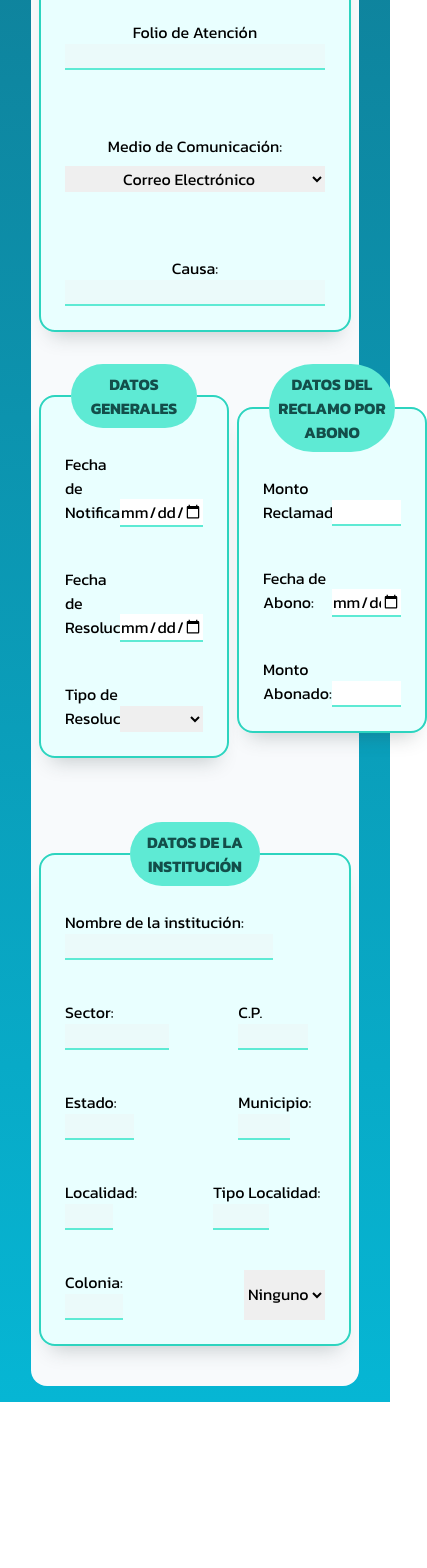
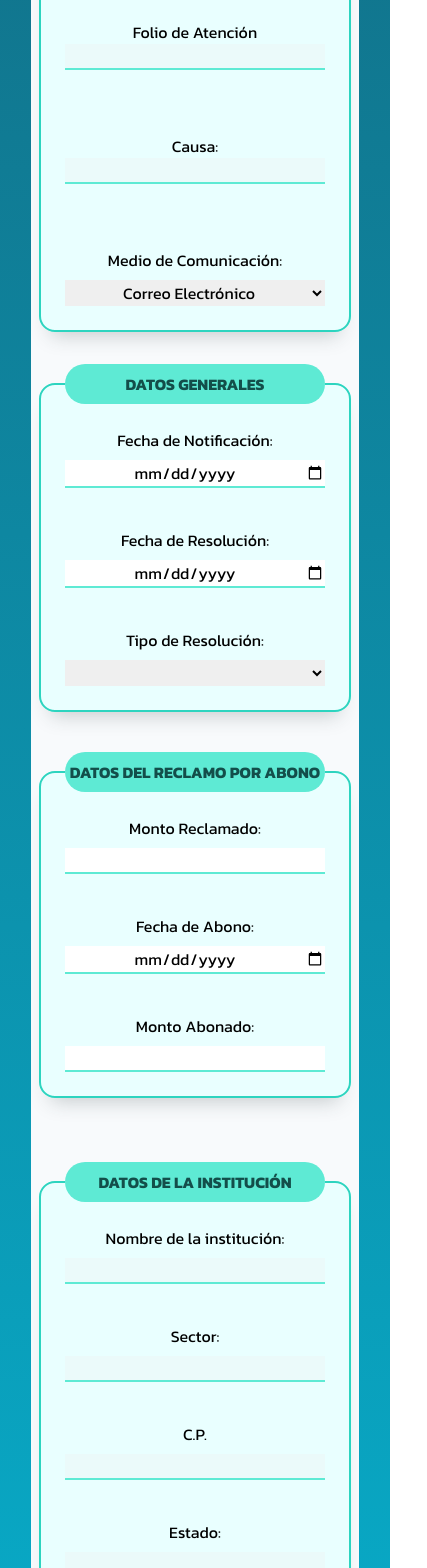
Before and after one commit to EmyRub/condusefApp, a React (Vite) app: page /condusefApp/quejas in a window 390 px wide. Shown: the part 2560-4128 px from the top of the page, 427 px wide, since content can reach past the window. Before the commit the page ends 3962 px from the top, so only its background shows below. Built offline with nearby package versions, Linux system fonts and the light colour scheme.

Commit message:
responsive reune

```diff
--- a/src/components/Forms/ReuneForm.tsx
+++ b/src/components/Forms/ReuneForm.tsx
@@ -67,10 +67,10 @@ export default function ReuneForm() {
                         </div>
                     </div>
 
-                    <div className="basis-full lg:basis-1/2">
+                    <div className="basis-full lg:basis-5/12">
                         <label htmlFor="typePer" className="w-full lg:w-36 text-center lg:text-left mb-2 lg:mb-0">Tipo de Persona:</label>
 
-                        <select name="typePer" id="typePer" className="w-full lg:w-1/2 text-center lg:text-left">
+                        <select name="typePer" id="typePer" className="w-full lg:w-2/5 text-center lg:text-left">
                             <option value="">Física</option>
                         </select>
                     </div>
@@ -78,10 +78,9 @@ export default function ReuneForm() {
                     <div className="basis-full lg:basis-5/12">
                         <label htmlFor="pori" className="w-full lg:w-12 text-center lg:text-left">PORI:</label>
                         <input type="checkbox" name="pori" id="pori" className='lg:w-12 w-full' />
-
                     </div>
 
-                    <div className="basis-full lg:basis-1/2">
+                    <div className="basis-full lg:basis-5/12">
                         <label htmlFor="exg" className="w-full lg:w-40 text-center lg:text-left">Si es del extranjero:</label>
                         <input type="checkbox" name="exg" id="exg" className='w-full lg:w-12' />
                     </div>
@@ -89,108 +88,108 @@ export default function ReuneForm() {
                 </div>
             </fieldset>
 
-            <fieldset className='p-6 xl:p-12'>
+            <fieldset className='p-6 lg:p-12'>
 
-                <legend className='w-full md:w-1/2 xl:px-4'>Datos de Comunicación</legend>
+                <legend className='w-full md:w-1/2 lg:px-4'>Datos de Comunicación</legend>
 
                 <div className="flex justify-between flex-wrap gap-y-16 gap-x-2">
 
-                    <div className="basis-full lg:basis-1/4">
+                    <div className="basis-full lg:basis-44">
                         <label htmlFor="mes" className="w-full lg:w-12 text-center lg:text-left">Mes:</label>
-                        <input id="mes" type="number" className="w-full lg:w-4/6" readOnly disabled />
+                        <input id="mes" type="number" className="w-full lg:w-32" readOnly disabled />
                     </div>
 
-                    <div className="basis-full lg:basis-2/6">
+                    <div className="basis-full lg:basis-72">
                         <label htmlFor="FReg" className="w-full lg:w-36 text-center lg:text-left mb-2 lg:mb-0">Fecha de Registro:</label>
-                        <input type="date" name="FReg" id="FReg" className="w-full lg:w-1/2 text-center" />
+                        <input type="date" name="FReg" id="FReg" className="w-full lg:w-36 text-center" />
                     </div>
 
-                    <div className="basis-full lg:basis-2/6">
+                    <div className="basis-full lg:basis-72">
                         <label htmlFor="FeAtn" className="w-full lg:w-36 text-center lg:text-left mb-2 lg:mb-0">Fecha de Atención</label>
-                        <input type="date" name="FeAtn" id="FeAtn" className="w-full lg:w-1/2 text-center" />
+                        <input type="date" name="FeAtn" id="FeAtn" className="w-full lg:w-36 text-center" />
                     </div>
 
-                    <div className="basis-full lg:basis-1/3">
+                    <div className="basis-full lg:basis-72">
                         <label htmlFor="eReg" className="w-full lg:w-36 text-center lg:text-left mb-2 lg:mb-0">Estado de registro</label>
 
-                        <select name="eReg" id="eReg" className="w-full lg:w-1/2 text-center">
+                        <select name="eReg" id="eReg" className="w-full lg:w-36 text-center">
                             <option value="">Concluido</option>
                         </select>
                     </div>
 
-                    <div className="basis-full lg:basis-2/6">
+                    <div className="basis-full lg:basis-72">
                         <label htmlFor="nAtn" className="w-full lg:w-36 text-center lg:text-left mb-2 lg:mb-0">Nivel de Atención:</label>
 
-                        <select name="nAtn" id="nAtn" className="w-full lg:w-1/2 text-center">
+                        <select name="nAtn" id="nAtn" className="w-full lg:w-36 text-center">
                             <option value="">Vía Eletrónica</option>
                         </select>
                     </div>
 
-                    <div className="basis-full lg:basis-1/4">
+                    <div className="basis-full lg:basis-64">
                         <label htmlFor="queja" className="w-full lg:w-28 text-center lg:text-left mb-2 lg:mb-0">Tipo de Queja</label>
 
-                        <select name="queja" id="queja" className="w-full lg:w-5/12 text-center">
+                        <select name="queja" id="queja" className="w-full lg:w-36 text-center">
                             <option value="">Consulta</option>
                         </select>
                     </div>
 
-                    <div className="basis-full lg:basis-1/3">
+                    <div className="basis-full lg:basis-72">
                         <label htmlFor="nProd" className="w-full lg:w-40 text-center lg:text-left mb-2 lg:mb-0">Número de Producto:</label>
 
-                        <select name="nProd" id="nProd" className="w-full lg:w-5/12 text-center">
+                        <select name="nProd" id="nProd" className="w-full lg:w-32 text-center">
                             <option value="">14653216</option>
                         </select>
                     </div>
 
-                    <div className="basis-full lg:basis-2/6">
+                    <div className="basis-full lg:basis-72">
                         <label htmlFor="foConduf" className="w-full lg:w-28 text-center lg:text-left">Folio condusef:</label>
-                        <input type="number" name="foConduf" id="foConduf" className="w-full lg:w-3/5" readOnly disabled />
+                        <input type="number" name="foConduf" id="foConduf" className="w-full lg:w-44" readOnly disabled />
                     </div>
 
-                    <div className="basis-full lg:basis-1/4">
+                    <div className="basis-full lg:basis-56">
                         <label htmlFor="FoAtn" className="w-full lg:w-32 text-center lg:text-left">Folio de Atención</label>
-                        <input type="number" name="FoAtn" id="FoAtn" className="w-full lg:w-1/3" readOnly disabled />
+                        <input type="number" name="FoAtn" id="FoAtn" className="w-full lg:w-24" readOnly disabled />
                     </div>
 
+                    <div className="basis-full lg:basis-72">
+                        <label htmlFor="causa" className="w-full lg:w-12 text-center lg:text-left">Causa:</label>
+                        <input type="number" name="causa" id="causa" className="w-full lg:w-48" readOnly disabled />
+                    </div>
 
-                    <div className="basis-full lg:basis-1/2">
+                    <div className="basis-full lg:basis-96">
                         <label htmlFor="mCom" className="w-full lg:w-48 text-center lg:text-left mb-2 lg:mb-0">Medio de Comunicación:</label>
 
-                        <select name="mCom" id="mCom" className="w-full lg:w-1/2 text-center">
+                        <select name="mCom" id="mCom" className="w-full lg:w-48 text-center">
                             <option value="">Correo Electrónico</option>
                         </select>
                     </div>
 
-                    <div className="basis-full lg:basis-5/12">
-                        <label htmlFor="causa" className="w-full lg:w-12 text-center lg:text-left">Causa:</label>
-                        <input type="number" name="causa" id="causa" className="w-full lg:w-10/12" readOnly disabled />
-                    </div>
 
                 </div>
 
             </fieldset>
 
-            <div className="flex gap-2 justify-between items-start mb-8">
+            <div className="flex flex-col lg:flex-row gap-2 justify-between items-start mb-8">
 
-                <fieldset className="basis-1/2 p-6 xl:p-12">
+                <fieldset className="p-6 lg:p-12 lg:basis-1/2">
 
-                    <legend className='w-11/12'>Datos Generales</legend>
+                    <legend className='w-full lg:w-11/12 lg:px-4'>Datos Generales</legend>
 
                     <div className="flex justify-between flex-wrap gap-y-10 gap-x-1">
 
                         <div className="basis-full">
-                            <label htmlFor="fnot" className="w-2/5">Fecha de Notificación:</label>
-                            <input type="date" name="fnot" id="fnot" className="w-3/5" />
+                            <label htmlFor="fnot" className="w-full lg:w-2/5 text-center lg:text-left mb-2">Fecha de Notificación:</label>
+                            <input type="date" name="fnot" id="fnot" className="w-full lg:w-3/5 text-center" />
                         </div>
 
                         <div className="basis-full">
-                            <label htmlFor="freso" className="w-2/5">Fecha de Resolución:</label>
-                            <input type="date" name="freso" id="freso" className="w-3/5" />
+                            <label htmlFor="freso" className="w-full lg:w-2/5 text-center lg:text-left mb-2">Fecha de Resolución:</label>
+                            <input type="date" name="freso" id="freso" className="w-full lg:w-3/5 text-center" />
                         </div>
 
                         <div className="basis-full">
-                            <label htmlFor="tre" className="w-2/5">Tipo de Resolución:</label>
-                            <select name="tre" id="tre" className="w-3/5">
+                            <label htmlFor="tre" className="w-full lg:w-2/5 text-center lg:text-left mb-2">Tipo de Resolución:</label>
+                            <select name="tre" id="tre" className="w-full lg:w-3/5 text-center">
                                 <option value=""></option>
                             </select>
                         </div>
@@ -198,79 +197,82 @@ export default function ReuneForm() {
                     </div>
                 </fieldset>
 
-                <fieldset className="basis-1/2 p-6 xl:p-12">
-                    <legend className="w-11/12">Datos del Reclamo por Abono</legend>
+                <fieldset className="p-6 lg:p-12 lg:basis-1/2">
+
+                    <legend className="w-full lg:w-11/12 lg:px-4">Datos del Reclamo por Abono</legend>
+
                     <div className="flex justify-between flex-wrap gap-y-10 gap-x-1">
 
                         <div className="basis-full">
-                            <label htmlFor="montRe" className="w-1/2">Monto Reclamado:</label>
-                            <input type="number" name="montRe" id="montRe" className="w-1/2" />
+                            <label htmlFor="montRe" className="w-full lg:w-1/2 text-center lg:text-left mb-2">Monto Reclamado:</label>
+                            <input type="number" name="montRe" id="montRe" className="w-full lg:w-1/2 text-center" />
                         </div>
 
                         <div className="basis-full">
-                            <label htmlFor="fAbon" className="w-1/2">Fecha de Abono:</label>
-                            <input type="date" name="fAbon" id="fAbon" className="w-1/2" />
+                            <label htmlFor="fAbon" className="w-full lg:w-1/2 text-center lg:text-left mb-2">Fecha de Abono:</label>
+                            <input type="date" name="fAbon" id="fAbon" className="w-full lg:w-1/2 text-center" />
                         </div>
 
                         <div className="basis-full">
-                            <label htmlFor="mAbo" className="w-1/2">Monto Abonado:</label>
-                            <input type="number" name="mAbo" id="mAbo" className="w-1/2" />
+                            <label htmlFor="mAbo" className="w-full lg:w-1/2 text-center lg:text-left mb-2">Monto Abonado:</label>
+                            <input type="number" name="mAbo" id="mAbo" className="w-full lg:w-1/2 text-center" />
                         </div>
                     </div>
                 </fieldset>
 
             </div>
 
-            <fieldset className='p-6 xl:p-12'>
+            <fieldset className='p-6 lg:p-12 lg:basis-1/2'>
 
-                <legend className='w-1/2'>Datos de la institución</legend>
+                <legend className='w-full md:w-1/2 lg:px-4'>Datos de la institución</legend>
 
                 <div className="flex justify-between flex-wrap gap-y-10 gap-x-1">
 
                     <div className="basis-full">
-                        <label htmlFor="inst" className="w-46">Nombre de la institución:</label>
-                        <input id="inst" type="text" className="w-4/5" readOnly disabled />
+                        <label htmlFor="inst" className="w-full lg:w-1/5 text-center lg:text-left mb-2">Nombre de la institución:</label>
+                        <input id="inst" type="text" className="w-full lg:w-4/5" readOnly disabled />
                     </div>
 
-                    <div className="basis-1/2">
-                        <label htmlFor="sect" className="w-14">Sector:</label>
-                        <input type="text" name="sect" id="sect" className="w-4/5" readOnly disabled />
+                    <div className="basis-full lg:basis-4/6">
+                        <label htmlFor="sect" className="w-full lg:w-14 text-center lg:text-left mb-2">Sector:</label>
+                        <input type="text" name="sect" id="sect" className="w-full lg:w-4/5" readOnly disabled />
                     </div>
 
-                    <div className="basis-1/3">
-                        <label htmlFor="cp" className="w-8">C.P.</label>
-                        <input type="text" name="cp" id="cp" className="w-4/5" readOnly disabled />
+                    <div className="basis-full lg:basis-48">
+                        <label htmlFor="cp" className="w-full lg:w-8 text-center lg:text-left mb-2">C.P.</label>
+                        <input type="text" name="cp" id="cp" className="w-full lg:w-32" readOnly disabled />
                     </div>
 
-                    <div className="basis-1/3">
-                        <label htmlFor="edo" className="w-14">Estado:</label>
-                        <input type="text" name="edo" id="edo" className="w-4/5" readOnly disabled />
+                    <div className="basis-full lg:basis-60">
+                        <label htmlFor="edo" className="w-full lg:w-14 text-center lg:text-left mb-2">Estado:</label>
+                        <input type="text" name="edo" id="edo" className="w-full lg:w-36" readOnly disabled />
                     </div>
 
-                    <div className="basis-1/3">
-                        <label htmlFor="muni" className="w-20">Municipio:</label>
-                        <input type="text" name="muni" id="muni" className="w-3/5" readOnly disabled />
+                    <div className="basis-full lg:basis-60">
+                        <label htmlFor="muni" className="w-full lg:w-20 text-center lg:text-left mb-2">Municipio:</label>
+                        <input type="text" name="muni" id="muni" className="w-full lg:w-36" readOnly disabled />
                     </div>
 
-                    <div className="basis-1/4">
-                        <label htmlFor="loc" className="w-20">Localidad:</label>
-                        <input type="text" name="loc" id="loc" className="w-3/5" readOnly disabled />
+                    <div className="basis-full lg:basis-60">
+                        <label htmlFor="loc" className="w-full lg:w-20 text-center lg:text-left mb-2">Localidad:</label>
+                        <input type="text" name="loc" id="loc" className="w-full lg:w-36" readOnly disabled />
                     </div>
 
-                    <div className="basis-2/5">
-                        <label htmlFor="tyLoc" className="w-28">Tipo Localidad:</label>
-                        <input type="text" name="tyLoc" id="tyLoc" className="w-1/2" readOnly disabled />
+                    <div className="basis-full lg:basis-64">
+                        <label htmlFor="tyLoc" className="w-full lg:w-28 text-center lg:text-left mb-2">Tipo Localidad:</label>
+                        <input type="text" name="tyLoc" id="tyLoc" className="w-full lg:w-36" readOnly disabled />
                     </div>
 
-                    <div className="basis-1/3">
-                        <label htmlFor="col" className="w-16">Colonia:</label>
-                        <input type="text" name="col" id="col" className="w-4/6" readOnly disabled />
+                    <div className="basis-full lg:basis-1/2 lg:flex gap-2 items-center">
+                        <label htmlFor="col" className="w-full lg:w-16 text-center lg:text-left">Colonia:</label>
+                        <input type="text" name="col" id="col" className="w-full lg:w-12 mb-2" readOnly disabled />
+                        <select name="" id="" className="w-full lg:w-72 text-center">
+                        <option value="">Ninguno</option>
+                    </select>
                     </div>
 
 
-                    <select name="" id="" className="basis-1/4">
-                        <option value="">Ninguno</option>
-                    </select>
+
 
 
                 </div>
--- a/src/index.css
+++ b/src/index.css
@@ -6,6 +6,7 @@ body {
     font-family: "Kanit", sans-serif;
 }
 
-input:focus {
+input:focus,
+select:focus {
     outline: none;
 }
--- a/src/views/LoginPage.tsx
+++ b/src/views/LoginPage.tsx
@@ -15,7 +15,7 @@ export default function LoginPage() {
 
         <form
             onSubmit={handleSubmit(validateLogin)}
-            className="w-11/12 md:w-2/4 md:max-w-2xl mx-auto my-20 p-8 bg-gradient-to-t from-cyan-500 to-slate-800 rounded-xl shadow-lg opacity-90">
+            className="w-11/12 md:max-w-2xl mx-auto my-20 p-8 bg-gradient-to-t from-cyan-500 to-slate-800 rounded-xl shadow-lg opacity-90">
 
             <img src="/condusefApp/logoGrudis.gif" alt="Logo Grudis" className="w-6/12 md:w-1/4 mx-auto" />
 
--- a/src/views/QuejasPage.tsx
+++ b/src/views/QuejasPage.tsx
@@ -30,7 +30,7 @@ export default function IndexPage() {
             name="empresa"
             value={category}
             onChange={handleChange}
-            className="w-1/4 my-10 text-center bg-white border border-gray-300 rounded-md shadow-sm focus:outline-none focus:ring-teal-500 focus:border-teal-500"
+            className="w-4/5 lg:w-1/4 my-10 text-center bg-white border border-gray-300 rounded-md shadow-sm focus:outline-none focus:ring-teal-500 focus:border-teal-500"
           >
             <option value={1}>REUNE</option>
             <option value={2}>REDECO</option>
```
